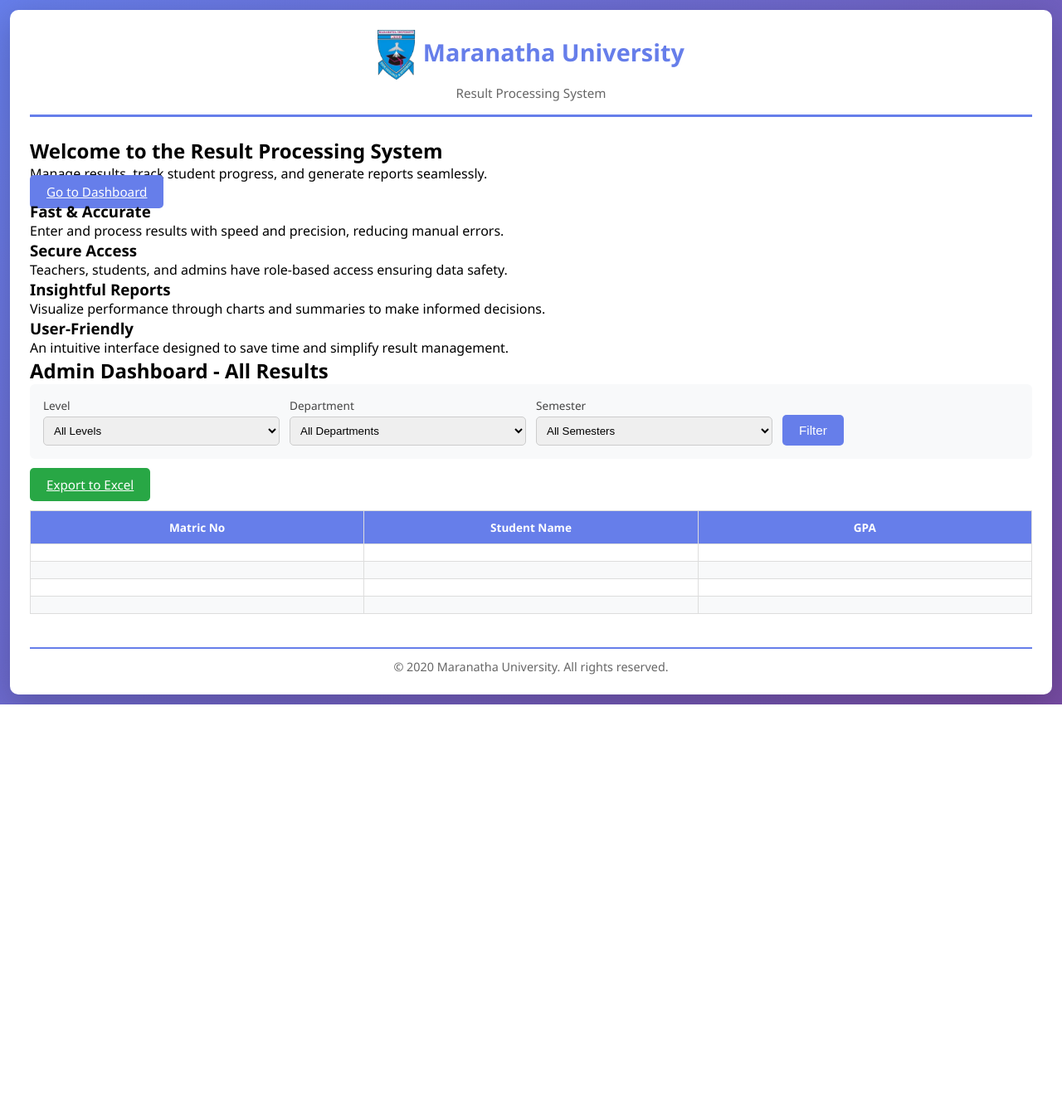
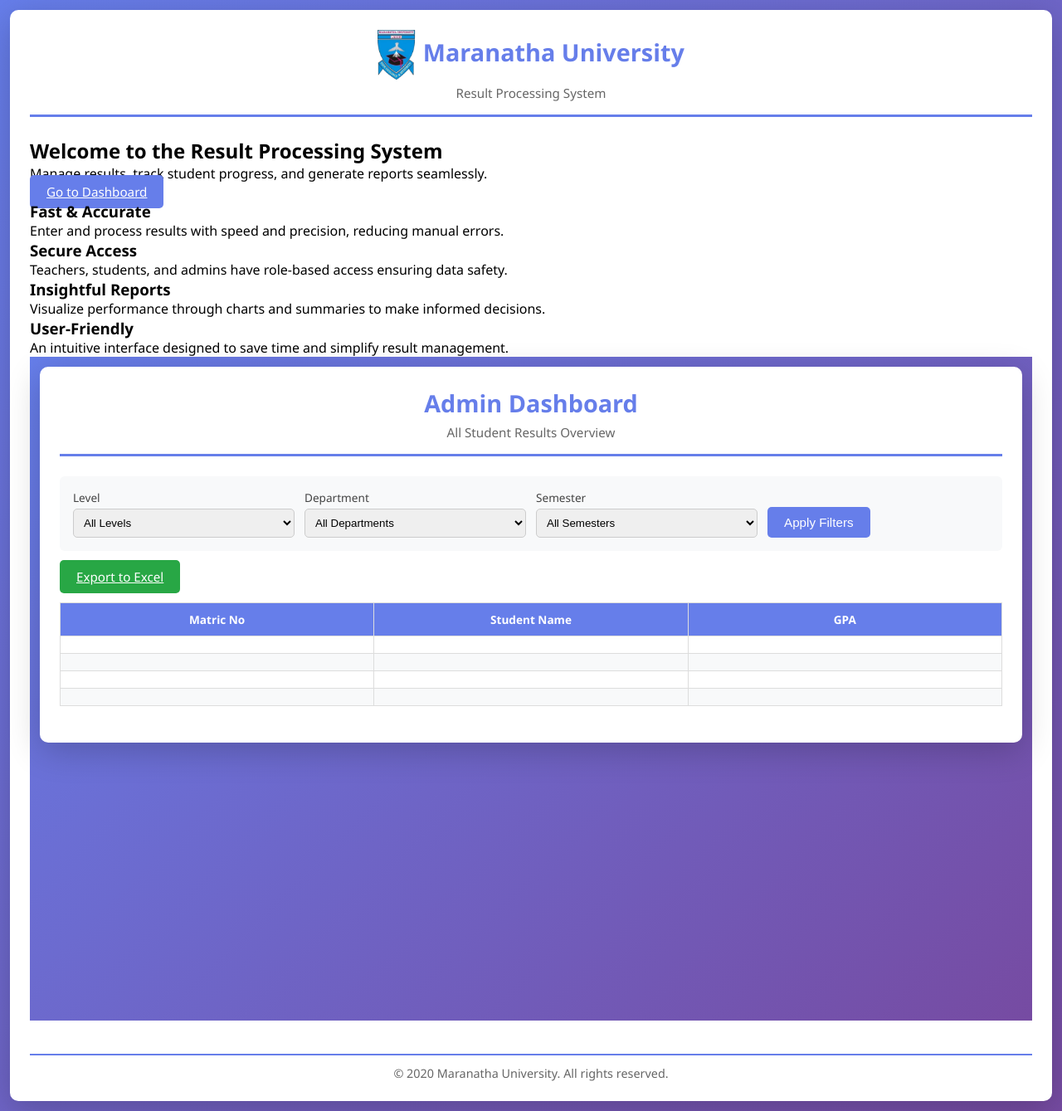
Before and after one commit to Charles-DEV-1/Result-Processing-System, a Flask app: template templates/admin_dashboard.html in a window 1280 px wide. Shown: the whole page at 83% size. Before the commit the page ends 849 px from the top, so only its background shows below. Run offline with Flask 3, Linux system fonts and the light colour scheme; the template is opened without the code that fills it: values that come from a table or form of the project are taken from there, most other values are stand-ins (such as "Sample title", 1, 10 or a date in 2020); lists and menus that the app fills with data are empty.

Commit message:
Update admin_dashboard.html

```diff
--- a/templates/admin_dashboard.html
+++ b/templates/admin_dashboard.html
@@ -1,13 +1,23 @@
-{% extends 'base.html' %}
+{% extends "base.html" %}
 
 {% block content %}
-<h2>Admin Dashboard - All Results</h2>
+<div class="page">
+  <div class="container">
+
+    <!-- PAGE TITLE -->
+    <div class="header">
+      <h1>Admin Dashboard</h1>
+      <p>All Student Results Overview</p>
+    </div>
+
+    <!-- FILTER FORM -->
     <div class="filter-form">
       <form method="GET">
         <div class="form-row">
+
           <div class="form-group">
-                <label>Level</label>
-                <select name="level">
+            <label for="level">Level</label>
+            <select name="level" id="level">
               <option value="">All Levels</option>
               <option value="100" {% if request.args.get('level') == '100' %}selected{% endif %}>100</option>
               <option value="200" {% if request.args.get('level') == '200' %}selected{% endif %}>200</option>
@@ -15,42 +25,55 @@
               <option value="400" {% if request.args.get('level') == '400' %}selected{% endif %}>400</option>
             </select>
           </div>
+
           <div class="form-group">
-                <label>Department</label>
-                <select name="department">
+            <label for="department">Department</label>
+            <select name="department" id="department">
               <option value="">All Departments</option>
               {% for dept in departments %}
-                    <option value="{{ dept[0] }}" {% if request.args.get('department') == dept[0] %}selected{% endif %}>{{ dept[0] }}</option>
+              <option value="{{ dept[0] }}" {% if request.args.get('department') == dept[0] %}selected{% endif %}>
+                {{ dept[0] }}
+              </option>
               {% endfor %}
             </select>
           </div>
+
           <div class="form-group">
-                <label>Semester</label>
-                <select name="semester">
+            <label for="semester">Semester</label>
+            <select name="semester" id="semester">
               <option value="">All Semesters</option>
               <option value="First" {% if request.args.get('semester') == 'First' %}selected{% endif %}>First</option>
               <option value="Second" {% if request.args.get('semester') == 'Second' %}selected{% endif %}>Second</option>
             </select>
           </div>
+
           <div class="form-group" style="display: flex; align-items: flex-end;">
-                <button type="submit" class="btn btn-primary">Filter</button>
+            <button type="submit" class="btn btn-primary">Apply Filters</button>
           </div>
+
         </div>
       </form>
     </div>
 
+    <!-- EXPORT -->
     <div style="margin-bottom: 20px;">
-    <a href="{{ url_for('export_excel') }}?level={{ request.args.get('level', '') }}&department={{ request.args.get('department', '') }}&semester={{ request.args.get('semester', '') }}" class="btn btn-success">
+      <a
+        href="{{ url_for('export_excel') }}?level={{ request.args.get('level','') }}&department={{ request.args.get('department','') }}&semester={{ request.args.get('semester','') }}"
+        class="btn btn-success"
+      >
         Export to Excel
       </a>
     </div>
 
+    <!-- RESULTS TABLE -->
     <div class="table-responsive">
       <table class="table-wrapper">
+
         <thead>
           <tr>
             <th>Matric No</th>
             <th>Student Name</th>
+
             {% set all_courses = [] %}
             {% for s in students %}
               {% for c in s.courses.keys() %}
@@ -59,9 +82,11 @@
                 {% endif %}
               {% endfor %}
             {% endfor %}
+
             {% for course in all_courses %}
               <th>{{ course }}</th>
             {% endfor %}
+
             <th>GPA</th>
           </tr>
         </thead>
@@ -71,17 +96,26 @@
           <tr>
             <td data-label="Matric No">{{ s.student.matric_number }}</td>
             <td data-label="Student Name">{{ s.student.full_name }}</td>
+
             {% for course in all_courses %}
               <td data-label="{{ course }}">{{ s.courses.get(course, "-") }}</td>
             {% endfor %}
+
             <td data-label="GPA"><strong>{{ s.gpa }}</strong></td>
           </tr>
           {% endfor %}
         </tbody>
+
       </table>
     </div>
 
+    <!-- EMPTY STATE -->
     {% if not students %}
-<p style="text-align: center; padding: 40px; color: #999;">No results found. Try adjusting the filters.</p>
+    <p style="text-align:center; padding:40px; color:#999;">
+      No results found. Try adjusting the filters.
+    </p>
     {% endif %}
+
+  </div>
+</div>
 {% endblock %}
```
Lines whose indentation alone changed are shown as unchanged.
